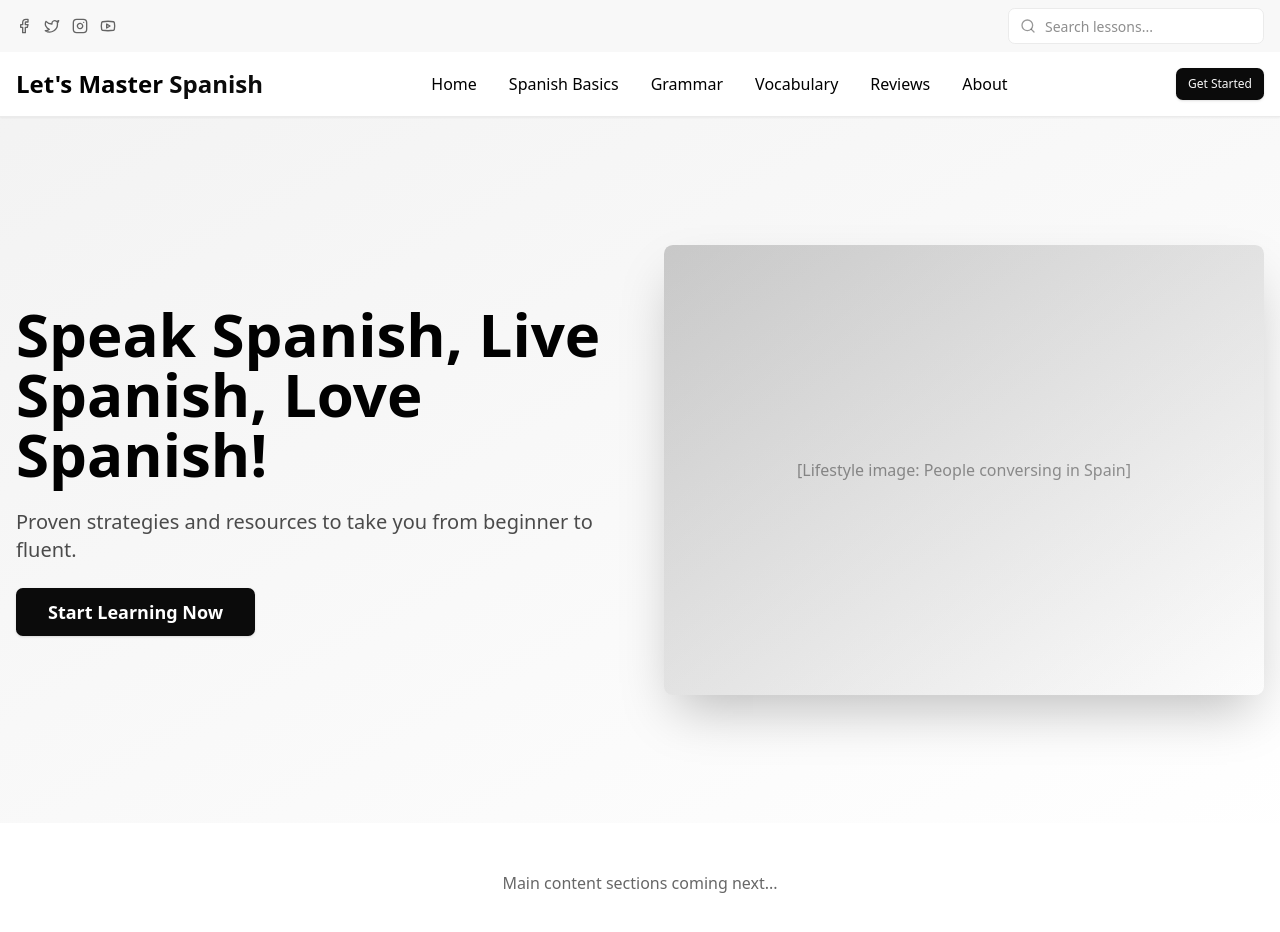
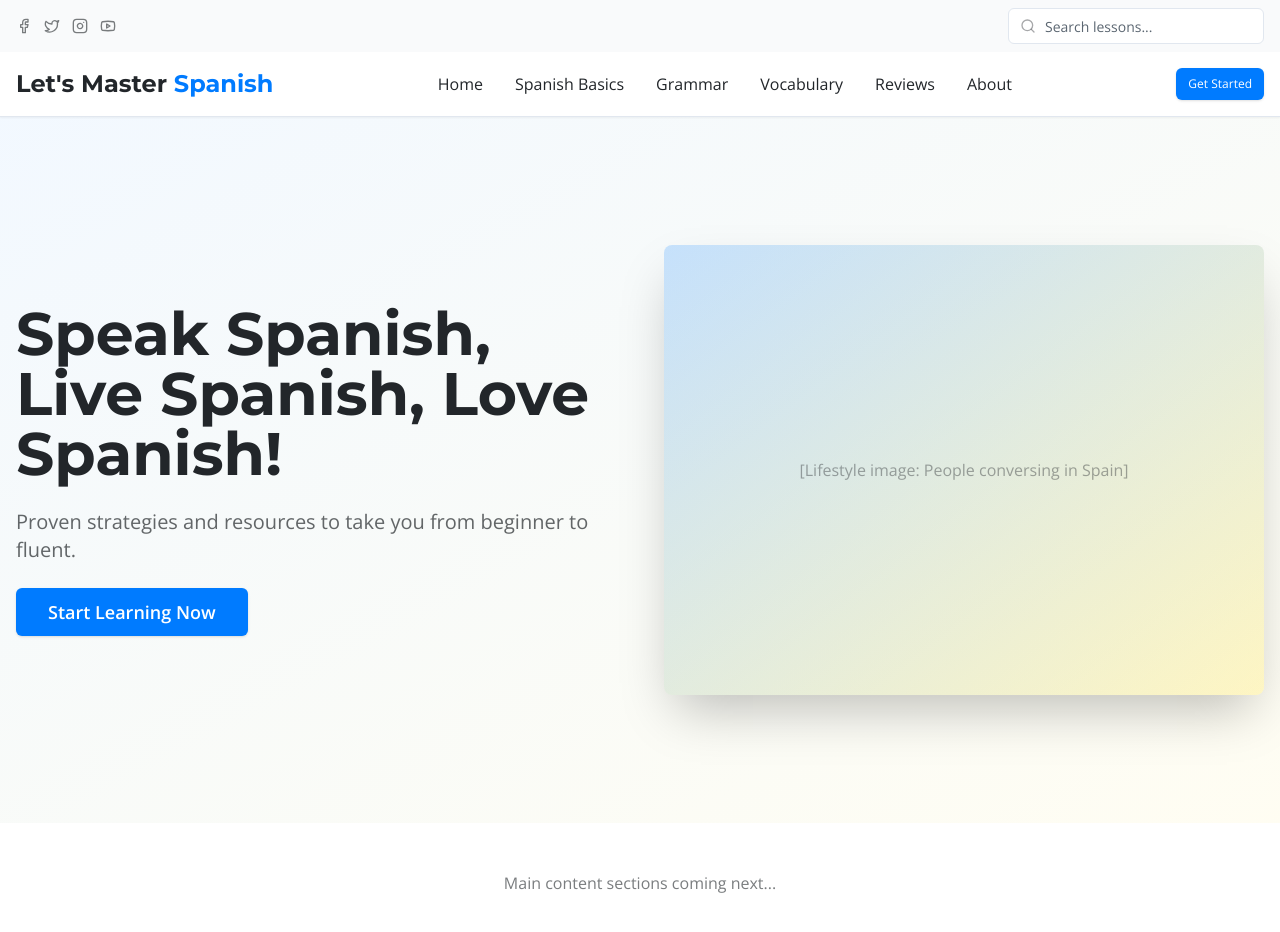
Before and after one commit to elforoespanol/sg-49b89eda-632c-4a04-b23c-675bd32239ff-1782932893, a Next.js app: page / in a window 1280 px wide. Shown: the top 932 px of the page. Built offline with nearby package versions, Linux system fonts and the light colour scheme.

Commit message:
feat(design): configure theme and typography

```diff
--- /dev/null
+++ b/src/components/ArticleCard.tsx
@@ -0,0 +1,49 @@
+import Link from "next/link";
+import { Badge } from "@/components/ui/badge";
+import { Clock } from "lucide-react";
+
+interface ArticleCardProps {
+  title: string;
+  excerpt: string;
+  category: string;
+  imageUrl: string;
+  readTime: string;
+  slug: string;
+}
+
+export function ArticleCard({ title, excerpt, category, imageUrl, readTime, slug }: ArticleCardProps) {
+  return (
+    <Link href={`/blog/${slug}`} className="group block">
+      <article className="bg-card rounded-lg overflow-hidden shadow-sm hover:shadow-md transition-shadow border border-border">
+        <div className="relative aspect-[16/9] overflow-hidden">
+          <img
+            src={imageUrl}
+            alt={title}
+            loading="lazy"
+            className="w-full h-full object-cover group-hover:scale-105 transition-transform duration-300"
+          />
+        </div>
+
+        <div className="p-6 space-y-3">
+          <div className="flex items-center gap-3">
+            <Badge className="bg-primary text-primary-foreground hover:bg-primary/90">
+              {category}
+            </Badge>
+            <span className="flex items-center gap-1 text-sm text-muted-foreground">
+              <Clock className="h-3.5 w-3.5" />
+              {readTime}
+            </span>
+          </div>
+
+          <h3 className="text-xl font-bold text-foreground font-heading group-hover:text-primary transition-colors line-clamp-2">
+            {title}
+          </h3>
+
+          <p className="text-foreground/70 line-clamp-3 leading-relaxed">
+            {excerpt}
+          </p>
+        </div>
+      </article>
+    </Link>
+  );
+}
--- /dev/null
+++ b/src/components/FeaturedGrid.tsx
@@ -0,0 +1,68 @@
+import Link from "next/link";
+import { Card } from "@/components/ui/card";
+import { Button } from "@/components/ui/button";
+import { ArrowRight } from "lucide-react";
+
+export function FeaturedGrid() {
+  const categories = [
+    {
+      title: "Beginner Path",
+      description: "Start your Spanish journey with our structured beginner curriculum",
+      icon: "🎯",
+      href: "/spanish-basics",
+      color: "from-primary/10 to-primary/5"
+    },
+    {
+      title: "Verb Conjugation",
+      description: "Master Spanish verbs with clear explanations and practice exercises",
+      icon: "📚",
+      href: "/grammar",
+      color: "from-accent/10 to-accent/5"
+    },
+    {
+      title: "Travel Phrases",
+      description: "Essential expressions for traveling confidently in Spanish-speaking countries",
+      icon: "✈️",
+      href: "/vocabulary",
+      color: "from-primary/10 to-primary/5"
+    }
+  ];
+
+  return (
+    <section className="max-w-7xl mx-auto px-4 py-16 bg-background">
+      <div className="text-center mb-12">
+        <h2 className="text-3xl md:text-4xl font-bold text-foreground font-heading mb-4">
+          Popular Learning Paths
+        </h2>
+        <p className="text-lg text-foreground/70 max-w-2xl mx-auto">
+          Choose your focus area and start making progress today
+        </p>
+      </div>
+
+      <div className="grid md:grid-cols-3 gap-6">
+        {categories.map((cat, idx) => (
+          <Card key={idx} className={`p-8 border-border hover:shadow-lg transition-shadow bg-gradient-to-br ${cat.color}`}>
+            <div className="space-y-4">
+              <div className="text-5xl">{cat.icon}</div>
+
+              <h3 className="text-2xl font-bold text-foreground font-heading">
+                {cat.title}
+              </h3>
+
+              <p className="text-foreground/70 leading-relaxed">
+                {cat.description}
+              </p>
+
+              <Link href={cat.href}>
+                <Button variant="ghost" className="group p-0 h-auto font-semibold text-primary hover:text-primary/80">
+                  Explore Now
+                  <ArrowRight className="ml-2 h-4 w-4 group-hover:translate-x-1 transition-transform" />
+                </Button>
+              </Link>
+            </div>
+          </Card>
+        ))}
+      </div>
+    </section>
+  );
+}
--- a/src/styles/globals.css
+++ b/src/styles/globals.css
@@ -1,3 +1,5 @@
+@import url('https://fonts.googleapis.com/css2?family=Montserrat:wght@400;700&family=Open+Sans:wght@400;600&display=swap');
+
 @tailwind base;
 @tailwind components;
 @tailwind utilities;
@@ -10,75 +12,75 @@
 
 @layer base {
   :root {
-    --radius: 0.55rem;
+    --radius: 0.5rem;
     --background: 0 0% 100%;
-    --foreground: 330 0% 0.3%;
+    --foreground: 210 11% 15%;
     --card: 0 0% 100%;
-    --card-foreground: 330 0% 0.3%;
+    --card-foreground: 210 11% 15%;
     --popover: 0 0% 100%;
-    --popover-foreground: 330 0% 0.3%;
-    --primary: 0 0% 4.5%;
-    --primary-foreground: 0 0% 97.5%;
-    --secondary: 0 0% 97.3%;
-    --secondary-foreground: 0 0% 4.5%;
-    --muted: 0 0% 97.3%;
-    --muted-foreground: 0 0% 55.7%;
-    --accent: 0 0% 97.3%;
-    --accent-foreground: 0 0% 4.5%;
-    --destructive: 359.9132 100.2494% 67.8807%;
-    --destructive-foreground: 0 0% 0%;
-    --border: 0 0% 92.2%;
-    --input: 0 0% 92.2%;
-    --ring: 0 0% 70.8%;
-    --chart-1: 41.1 71.2% 54.4%;
-    --chart-2: 184.7 32.4% 48.6%;
-    --chart-3: 227.4 15.2% 33.3%;
-    --chart-4: 84.4 74.8% 75.7%;
-    --chart-5: 70.1 74.3% 70.5%;
-    --sidebar: 0 0% 97.5%;
-    --sidebar-foreground: 330 0% 0.3%;
-    --sidebar-primary: 0 0% 4.5%;
-    --sidebar-primary-foreground: 0 0% 97.5%;
-    --sidebar-accent: 0 0% 97.3%;
-    --sidebar-accent-foreground: 0 0% 4.5%;
-    --sidebar-border: 0 0% 92.2%;
-    --sidebar-ring: 0 0% 70.8%;
+    --popover-foreground: 210 11% 15%;
+    --primary: 211 100% 50%;
+    --primary-foreground: 0 0% 100%;
+    --secondary: 210 17% 95%;
+    --secondary-foreground: 210 11% 15%;
+    --muted: 210 17% 98%;
+    --muted-foreground: 210 11% 40%;
+    --accent: 51 100% 50%;
+    --accent-foreground: 210 11% 15%;
+    --destructive: 0 84% 60%;
+    --destructive-foreground: 0 0% 100%;
+    --border: 214 32% 91%;
+    --input: 214 32% 91%;
+    --ring: 211 100% 50%;
+    --chart-1: 211 100% 50%;
+    --chart-2: 51 100% 50%;
+    --chart-3: 210 17% 98%;
+    --chart-4: 210 11% 15%;
+    --chart-5: 142 76% 36%;
+    --sidebar: 0 0% 100%;
+    --sidebar-foreground: 210 11% 15%;
+    --sidebar-primary: 211 100% 50%;
+    --sidebar-primary-foreground: 0 0% 100%;
+    --sidebar-accent: 210 17% 98%;
+    --sidebar-accent-foreground: 210 11% 15%;
+    --sidebar-border: 214 32% 91%;
+    --sidebar-ring: 211 100% 50%;
   }
 
   .dark {
-    --radius: 0.55rem;
-    --background: 330 0% 0.3%;
-    --foreground: 0 0% 97.5%;
-    --card: 0 0% 4.5%;
-    --card-foreground: 0 0% 97.5%;
-    --popover: 0 0% 8.6%;
-    --popover-foreground: 0 0% 97.5%;
-    --primary: 0 0% 92.2%;
-    --primary-foreground: 0 0% 4.5%;
-    --secondary: 0 0% 8.6%;
-    --secondary-foreground: 0 0% 97.5%;
-    --muted: 0 0% 8.6%;
-    --muted-foreground: 0 0% 70.8%;
-    --accent: 0 0% 21.2%;
-    --accent-foreground: 0 0% 97.5%;
-    --destructive: 359.9132 100.2494% 67.8807%;
-    --destructive-foreground: 0 0% 0%;
-    --border: 0 0% 100% / 15%;
-    --input: 0 0% 100% / 15%;
-    --ring: 0 0% 55.7%;
-    --chart-1: 264.4 77.2% 41.9%;
-    --chart-2: 162.5 46.7% 57.3%;
-    --chart-3: 70.1 74.3% 70.5%;
-    --chart-4: 303.9 75.8% 51.6%;
-    --chart-5: 16.4 84.7% 55.4%;
-    --sidebar: 0 0% 4.5%;
-    --sidebar-foreground: 0 0% 97.5%;
-    --sidebar-primary: 264.4 77.2% 41.9%;
-    --sidebar-primary-foreground: 0 0% 97.5%;
-    --sidebar-accent: 0 0% 8.6%;
-    --sidebar-accent-foreground: 0 0% 97.5%;
-    --sidebar-border: 0 0% 100% / 10%;
-    --sidebar-ring: 0 0% 43.9%;
+    --radius: 0.5rem;
+    --background: 210 11% 15%;
+    --foreground: 0 0% 100%;
+    --card: 210 11% 20%;
+    --card-foreground: 0 0% 100%;
+    --popover: 210 11% 20%;
+    --popover-foreground: 0 0% 100%;
+    --primary: 211 100% 50%;
+    --primary-foreground: 0 0% 100%;
+    --secondary: 210 11% 25%;
+    --secondary-foreground: 0 0% 100%;
+    --muted: 210 11% 25%;
+    --muted-foreground: 210 11% 70%;
+    --accent: 51 100% 50%;
+    --accent-foreground: 210 11% 15%;
+    --destructive: 0 84% 60%;
+    --destructive-foreground: 0 0% 100%;
+    --border: 214 32% 25%;
+    --input: 214 32% 25%;
+    --ring: 211 100% 50%;
+    --chart-1: 211 100% 50%;
+    --chart-2: 51 100% 50%;
+    --chart-3: 210 17% 30%;
+    --chart-4: 0 0% 90%;
+    --chart-5: 142 76% 36%;
+    --sidebar: 210 11% 20%;
+    --sidebar-foreground: 0 0% 100%;
+    --sidebar-primary: 211 100% 50%;
+    --sidebar-primary-foreground: 0 0% 100%;
+    --sidebar-accent: 210 11% 25%;
+    --sidebar-accent-foreground: 0 0% 100%;
+    --sidebar-border: 214 32% 25%;
+    --sidebar-ring: 211 100% 50%;
   }
 }
 
--- a/tailwind.config.ts
+++ b/tailwind.config.ts
@@ -10,6 +10,10 @@ const config: Config = {
   ],
   theme: {
     extend: {
+      fontFamily: {
+        sans: ["Open Sans", "system-ui", "sans-serif"],
+        heading: ["Montserrat", "system-ui", "sans-serif"],
+      },
       colors: {
         background: "hsl(var(--background))",
         foreground: "hsl(var(--foreground))",
```
Also changed, not shown: src/components/Sidebar.tsx (added, +83 -0 lines), .softgen/tasks/task-1.md, public/generated/hero-spanish-conversation.png (added).
